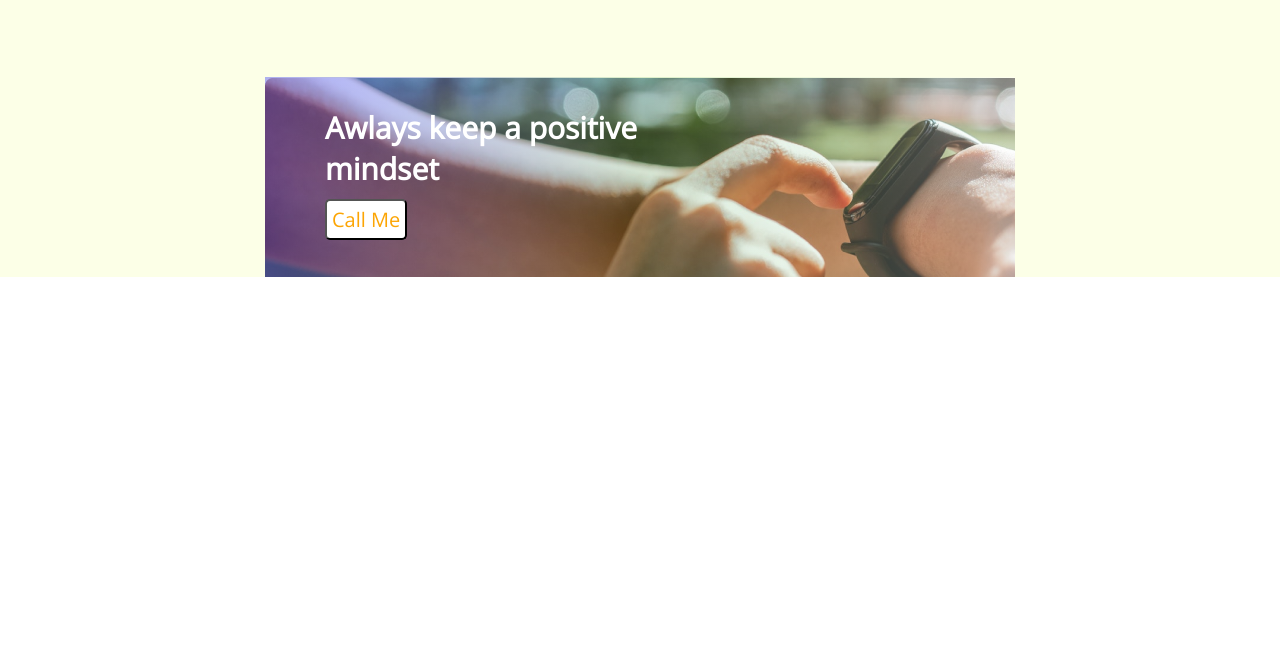
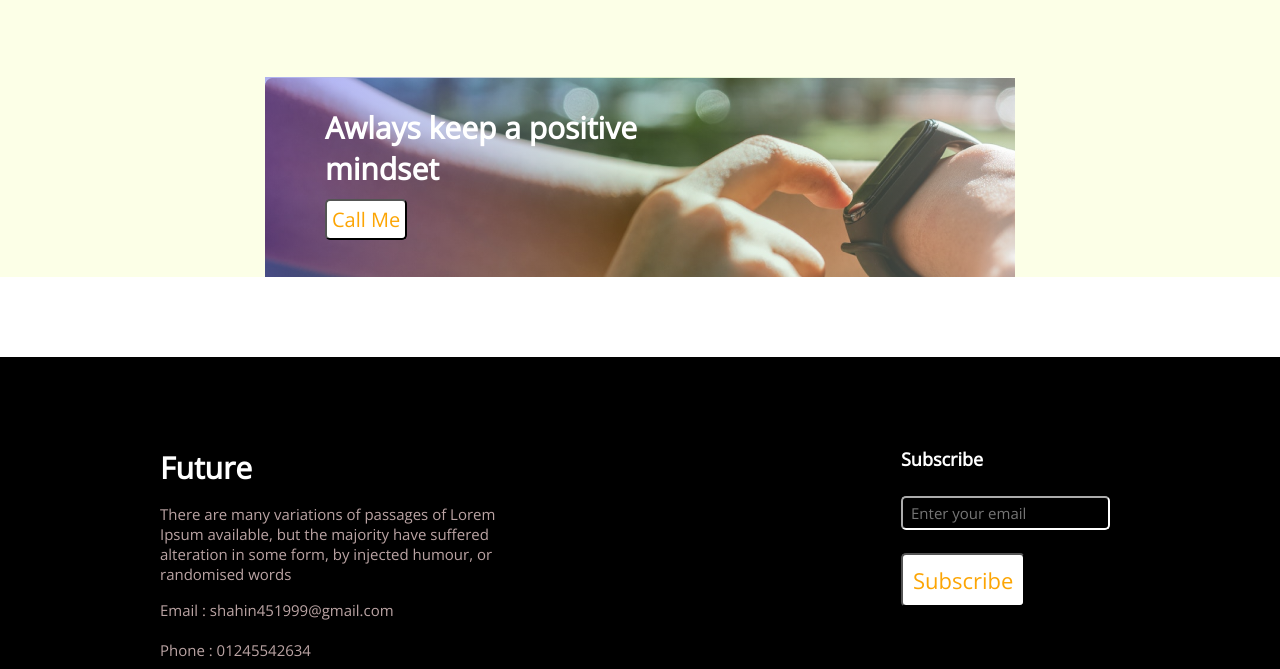
Before and after one commit to shahin2525/new-year, a plain HTML site: page index.html in a window 1280 px wide. Shown: the part 1969-2638 px from the top of the page. Before the commit the page ends 2246 px from the top, so only its background shows below. Drawn offline with nearby package versions, Linux system fonts and the light colour scheme.

Commit message:
last commit

```diff
--- a/index.html
+++ b/index.html
@@ -121,7 +121,30 @@
       <!-- suggestion section ends -->
     </main>
     <footer>
+<div class="footer-content">
+<div class="contact">
+  <h5 class="contact-title">Future</h5>
+  <p class="contact-description">There are many variations of passages of Lorem Ipsum
+    available, but the majority have suffered alteration in some
+    form, by injected humour, or randomised words
+    </p>
 
+    <p class="contact-email">Email : shahin451999@gmail.com</p>
+    <p class="contact-number">Phone : 01245542634</p>
+    <!-- <div class="contact-socil-media"> -->
+      <img src="images/icons/fb.png" alt="">
+      <img src="images/icons/youtube.png" alt="">
+      <img src="images/icons/twitter.png" alt="">
+    <!-- </div> -->
+
+
+</div>
+<div class="subscribe">
+<h5 class="subscribe-title">Subscribe</h5>
+<input class="subscribe-email" type="text" class="subscribe-input" placeholder="Enter your email">
+<button class="subscribe-btn">Subscribe</button>
+</div>
+</div>
     </footer>
   </body>
 </html>
--- a/new.css
+++ b/new.css
@@ -177,7 +177,6 @@ main {
   margin: 0px auto;
   margin-top: 80px;
   display: flex;
-  /* background-blend-mode: ur; */
 }
 
 /* suggestion section */
@@ -192,15 +191,103 @@ main {
   padding: 0px 210px 0px 0px;
   margin: 0px 50px 5px 0px;
   color: white;
-  /* text-align: center; */
 }
 
 .suggestion-btn {
   background-color: white;
-  color: white;
+
   padding: 5px;
   border-radius: 5px;
   margin: 5px 0px 5px 0px;
   font-size: 20px;
   color: rgb(252, 165, 4);
 }
+
+/* footer section */
+footer {
+  height: 400px;
+  width: 100%;
+  background-color: black;
+  margin-top: 80px;
+  padding: 40px 60px 40px 60px;
+}
+.footer-content {
+  display: flex;
+
+  gap: 40px;
+  padding: 50px 20px 30px 100px;
+}
+
+.contact {
+  align-items: left;
+}
+
+.contact-title {
+  text-align: left;
+  font-size: 30px;
+  font-weight: 700;
+
+  color: white;
+  margin-bottom: 6px;
+}
+.contact-description {
+  font-size: 15px;
+
+  padding: 10px 350px 0px 0px;
+  color: rgb(187, 164, 164);
+  text-align: left;
+  margin-bottom: 6px;
+}
+
+.contact-email {
+  font-size: 15px;
+
+  padding: 10px 350px 0px 0px;
+  color: rgb(187, 164, 164);
+  text-align: left;
+  margin-bottom: 10px;
+}
+
+.contact-number {
+  font-size: 15px;
+
+  padding: 10px 550px 0px 0px;
+  color: rgb(187, 164, 164);
+  text-align: left;
+  margin-bottom: 15px;
+}
+
+.subscribe {
+  align-items: left;
+  margin-right: 150px;
+  padding: 0px 60px 0px 0px;
+}
+.subscribe-title {
+  text-align: left;
+  font-size: 18px;
+  font-weight: 700;
+
+  color: white;
+  margin-bottom: 25px;
+}
+
+.subscribe-email {
+  font-size: 15px;
+  background-color: black;
+
+  padding: 5px 0px 5px 8px;
+  color: rgb(187, 164, 164);
+  text-align: left;
+  margin-bottom: 13px;
+  border-radius: 5px;
+  border-color: white;
+}
+.subscribe-btn {
+  background-color: white;
+
+  padding: 10px;
+  border-radius: 5px;
+  margin-top: 10px;
+  font-size: 22px;
+  color: rgb(252, 165, 4);
+}
```
